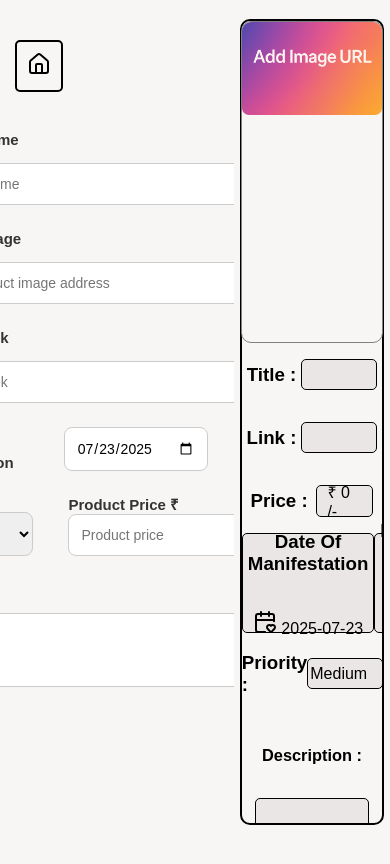
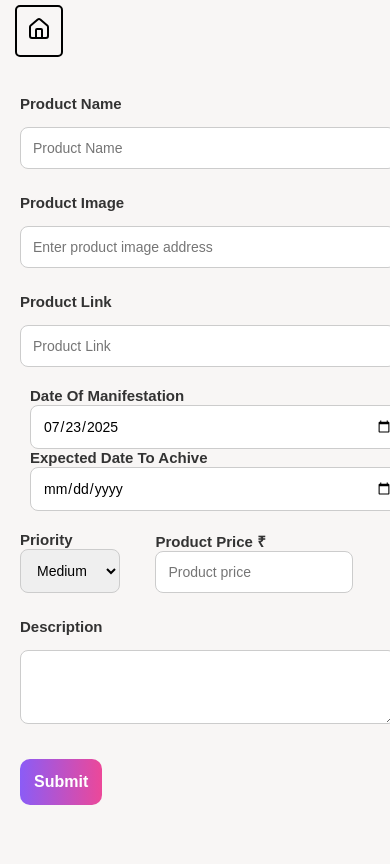
Before and after one commit to satyamrk18/WishBucket, a React (Vite) app: page /addproduct in a window 390 px wide. Shown: the top 864 px of the page. Built offline with nearby package versions, Linux system fonts and the light colour scheme.

Commit message:
scalability added to add product form

```diff
--- a/src/pages/AddProduct.css
+++ b/src/pages/AddProduct.css
@@ -8,25 +8,24 @@
   margin: 0 auto;
   display: flex;
   flex-direction: row;
-  position: relative;
+position:relative;
 }
 .p-navbar {
-  width:15%;
-  padding:5px;
-  position: absolute;
+  width: 15%;
+  padding: 5px;
+  position:absolute;
   left: 10px;
   top: 35px;
   display: flex;
   align-items: center;
-  gap:25px;
+  gap: 25px;
 }
-.item
-{
-  border:2px solid black;
-  padding:10px;
-  border-radius:5px;
-  text-decoration:none;
-  color:black;
+.item {
+  border: 2px solid black;
+  padding: 10px;
+  border-radius: 5px;
+  text-decoration: none;
+  color: black;
 }
 .sideform {
   width: 60%;
@@ -120,7 +119,7 @@ textarea:focus {
   justify-content: center;
   text-align: center;
   border: 1px solid black;
-  background-color: rgba(78, 68, 68, 0.084);
+  background-color: rgba(230, 219, 219, 0.084);
   border-radius: 5px;
   display: flex;
   padding: 5px;
@@ -206,7 +205,7 @@ textarea:focus {
   overflow-x: hidden;
   min-width: 50%;
   border: 1px solid black;
-  background-color: rgba(78, 68, 68, 0.084);
+  background-color: rgba(230, 219, 219, 0.084);
   text-align: center;
   display: flex;
   align-items: center;
@@ -226,7 +225,7 @@ textarea:focus {
   height: 10px;
   width: 25%;
   border: 1px solid black;
-  background-color: rgba(78, 68, 68, 0.084);
+  background-color: rgba(230, 219, 219, 0.084);
   border-radius: 5px;
   display: flex;
   align-items: center;
@@ -253,10 +252,31 @@ textarea:focus {
   min-height: 150px;
   width: 80%;
   border: 1px solid black;
-  background-color: rgba(78, 68, 68, 0.084);
+  background-color: rgba(230, 219, 219, 0.084);
   border-radius: 5px;
   overflow-y: hidden;
 }
 .description p::-webkit-scrollbar {
   display: none;
 }
+@media (max-width:800px){
+.cardview
+{
+display:none;
+}
+.sideform
+{
+  margin:0 auto;
+  width:100%;
+}
+.dates-container
+{
+  display:block;
+  margin:10px;
+}
+.p-navbar{
+    position:absolute;
+  left: 10px;
+  top:0px;
+}
+}
--- a/src/pages/AddProduct.jsx
+++ b/src/pages/AddProduct.jsx
@@ -124,7 +124,6 @@ const AddProduct = () => {
                 setNewProduct({ ...newproduct, image: e.target.value });
               }}
             />
-            {/* more image feature remain */}
             <label>Product Link</label>
             <input
               type="text"
```
